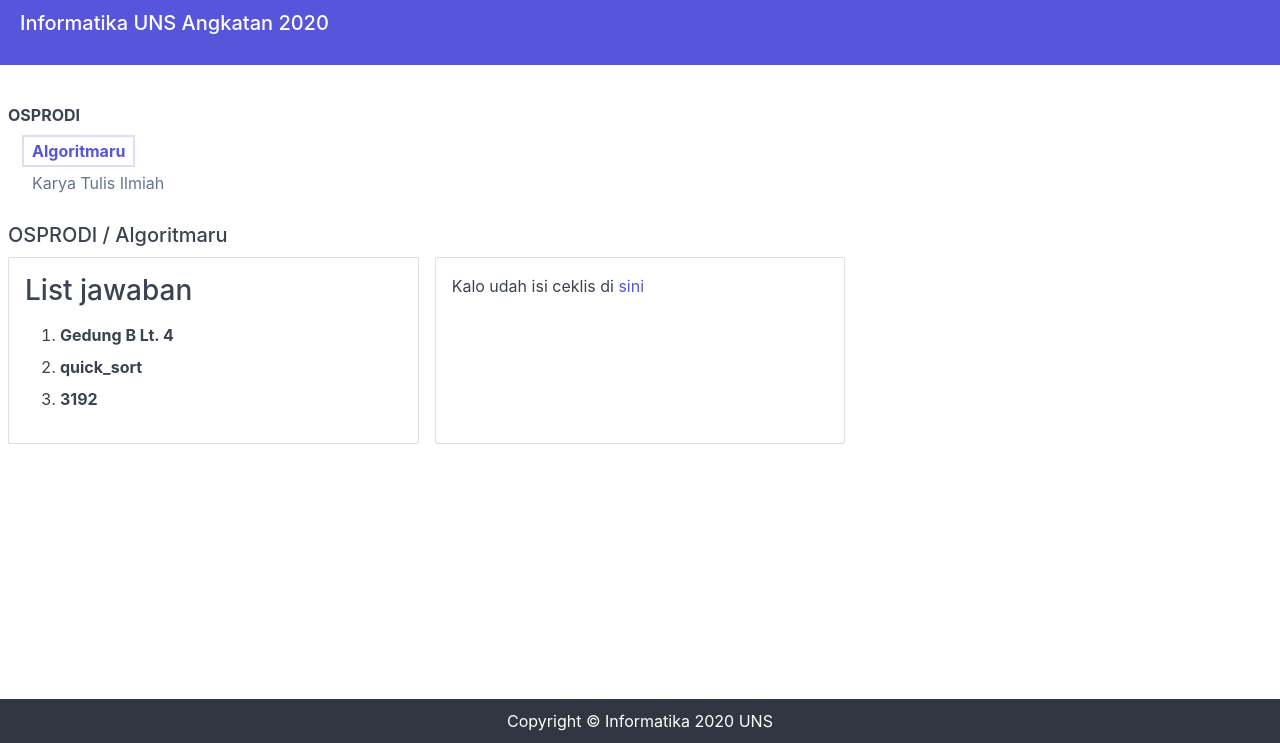
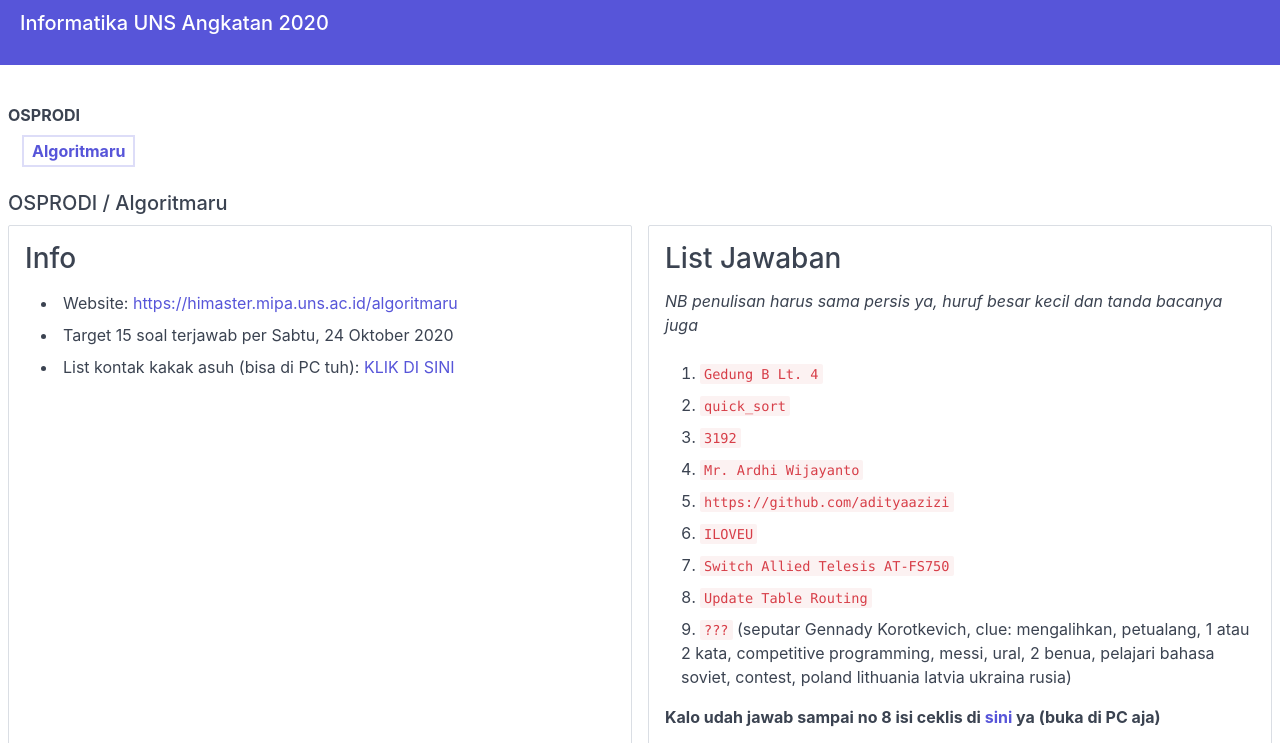
Before and after one commit to ifuns2020/ifuns2020.github.io, a plain HTML site: page index.html in a window 1280 px wide. Both pictures are taken after a click on the link "Algoritmaru". Shown: the part 57-800 px from the top of the page. Drawn offline with Linux system fonts and the light colour scheme.

Commit message:
update page & info algoritmaru

```diff
--- a/index.html
+++ b/index.html
@@ -5,6 +5,7 @@
         <title>Kanal Informasi IF20 UNS</title>
         <link rel="stylesheet" href="lib/spectre.min.css">
         <link rel="stylesheet" href="lib/spectre-icons.min.css">
+        <link rel="stylesheet" href="styles.css">
         <script src="lib/vue.min.js"></script>
         <script src="lib/marked.min.js"></script>
         <script src="jarkoman.js"></script>
@@ -31,7 +32,7 @@
                     <div v-if="selectedInformation !== null">
                         <h5>{{ selectedInformation.category }} / {{ selectedInformation.title }}</h5>
                         <div class="columns" style="margin-bottom: 1rem">
-                            <div v-for="item in selectedInformation.items" class="column col-4 col-sm-12" style="margin-bottom: 1rem">
+                            <div v-for="item in selectedInformation.items" class="column col-6 col-md-12" style="margin-bottom: 1rem">
                                 <div class="card" style="height: 100%">
                                     <div class="card-body" v-html="marked(item)"></div>
                                 </div>
--- a/jarkoman.js
+++ b/jarkoman.js
@@ -8,18 +8,30 @@ var informations = {
             title: 'Algoritmaru',
             items: [
                 [
-                    '### List jawaban',
-                    '1. **Gedung B Lt. 4**',
-                    '2. **quick_sort**',
-                    '3. **3192**'
+                    '### Info',
+                    '- Website: <https://himaster.mipa.uns.ac.id/algoritmaru>',
+                    '- Target 15 soal terjawab per Sabtu, 24 Oktober 2020',
+                    '- List kontak kakak asuh (bisa di PC tuh): [KLIK DI SINI](https://drive.google.com/file/d/1mZh0lZyKtDrvKgv3vg_vTn15OA-6T81K/view?usp=sharing)',
                 ].join('\n'),
-                'Kalo udah isi ceklis di [sini](https://bit.ly/DhinAlgoritmaru)',
-            ]
-        },
-        {
-            title: 'Karya Tulis Ilmiah',
-            items: [
-                'Udah beres yeayy'
+                [
+                    '### List Jawaban',
+                    '_NB penulisan harus sama persis ya, huruf besar kecil dan tanda bacanya juga_',
+                    '1. `Gedung B Lt. 4`',
+                    '2. `quick_sort`',
+                    '3. `3192`',
+                    '4. `Mr. Ardhi Wijayanto`',
+                    '5. `https://github.com/adityaazizi`',
+                    '6. `ILOVEU`',
+                    '7. `Switch Allied Telesis AT-FS750`',
+                    '8. `Update Table Routing`',
+                    '9. `???` (seputar Gennady Korotkevich, clue: mengalihkan, petualang, 1 atau 2 kata, competitive programming, messi, ural, 2 benua, pelajari bahasa soviet, contest, poland lithuania latvia ukraina rusia)',
+                    '',
+                    '**Kalo udah jawab sampai no 8 isi ceklis di [sini](https://docs.google.com/spreadsheets/d/1cDxlTGAK_Nu1Yd16yON_M_kBwO9KZl2RPDHEV217r0s/edit?usp=sharing) ya (buka di PC aja)**',
+                ].join('\n'),
+                [
+                    '### Rules Chat Kating',
+                    '1. Nanti diinfokan lagi ya :D'
+                ].join('\n')
             ]
         }
     ]
--- /dev/null
+++ b/styles.css
@@ -0,0 +1,3 @@
+* {
+    word-break: break-word;
+}
```
